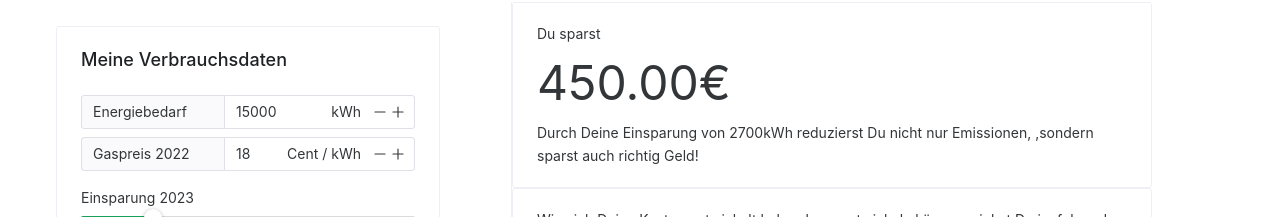
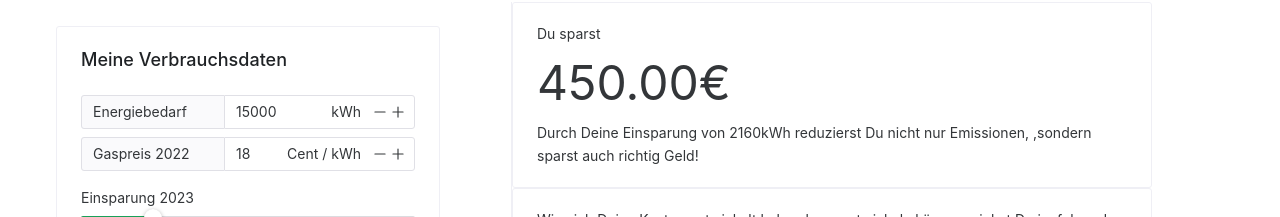
Before and after one commit to mrsimpson/energy, a Vue app: page / in a window 1280 px wide. Shown: the part 181-398 px from the top of the page. Built offline with nearby package versions, Linux system fonts and the light colour scheme.

Commit message:
Fix calculation logic (fixes #17)

```diff
--- a/src/components/TheGasCalculator.vue
+++ b/src/components/TheGasCalculator.vue
@@ -109,11 +109,12 @@
         </n-space>
       </n-layout-sider>
       <n-layout-content>
-        <TheResult :years="[2021, 2022, 2023]"
-          :bills="[bill2021, bill2022, bill2023]"
+        <TheResult
+          :years="[2021, 2022, 2023]"
+          :bills="[calculation2021.billed, calculation2022.billed, calculation2023.billed]"
           :reductions="reductions"
           :savings="savings"
-         />
+        />
       </n-layout-content>
     </n-layout>
   </n-space>
@@ -146,26 +147,45 @@ const subsidizedQuota = 0.8;
 const gasPriceBreak = 0.12;
 
 // Business Logic
-const savings2023 = computed(
-  () =>
-    Math.min((1 - subsidizedQuota) * consumption.value, reduction2023.value) * price2023.value
-    +
-    Math.max(reduction2023.value - (1 - subsidizedQuota) * consumption.value, 0) * gasPriceBreak
-);
 
-const bill2021 = computed(() => consumption.value * price2021.value);
-const bill2022 = computed(
-  () => consumption.value * price2022.value - paymentSeptember2022.value
-);
-const bill2023 = computed(
-  () => consumption.value * Math.min(price2023.value, gasPriceBreak)
-);
+const calculation2021 = computed(() => ({
+  billed: consumption.value * price2021.value,
+}));
+
+const calculation2022 = computed(() => ({
+  subsidized: paymentSeptember2022.value,
+  billed: consumption.value * price2022.value - paymentSeptember2022.value,
+}));
+
+const calculation2023 = computed(() => {
+  const actualConsumption = consumption.value - reduction2023.value;
+  const consumptionSubsidized = Math.min(
+    subsidizedQuota * consumption.value,
+    actualConsumption
+  );
+  const consumptionAtMarketprice = actualConsumption - consumptionSubsidized;
+  return {
+    billed:
+      consumptionAtMarketprice * price2023.value +
+      consumptionSubsidized * gasPriceBreak,
+    subsidized: consumptionSubsidized * (price2023.value - gasPriceBreak),
+    saved:
+      Math.min((1 - subsidizedQuota) * consumption.value, reduction2023.value) *
+        price2023.value +
+      Math.max(
+        reduction2023.value - (1 - subsidizedQuota) * consumption.value,
+        0
+      ) *
+        gasPriceBreak,
+  };
+});
+
 const reductions = computed(() => [
   0,
-  paymentSeptember2022.value,
-  consumption.value * (price2023.value - gasPriceBreak),
+  calculation2022.value.subsidized,
+  calculation2023.value.subsidized,
 ]);
-const savings = computed(() => [0, 0, savings2023.value]);
+const savings = computed(() => [0, 0, calculation2023.value.saved]);
 
 // ui-helper functions
 const validatePositive = (x: number) => x > 0;
```
